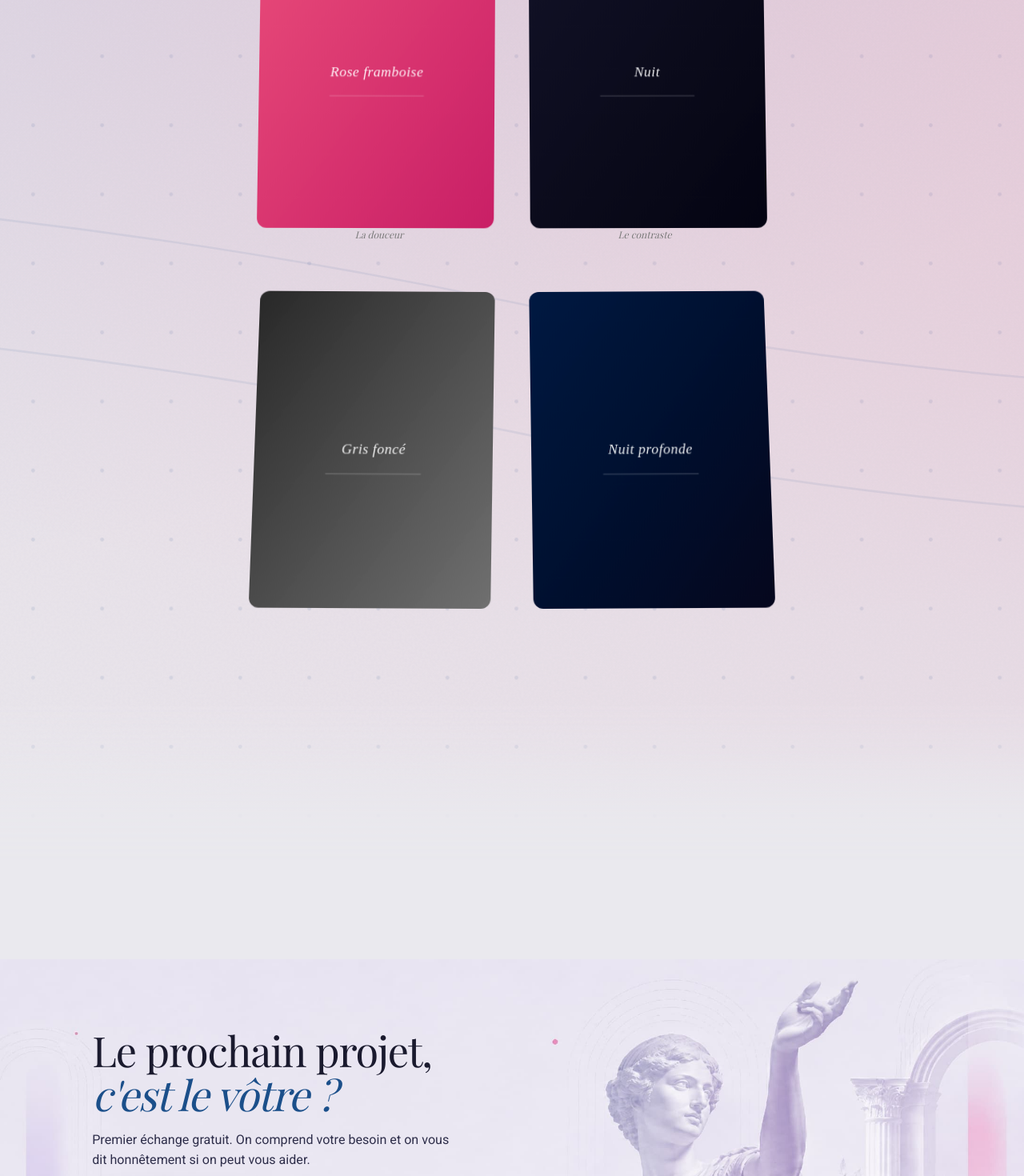
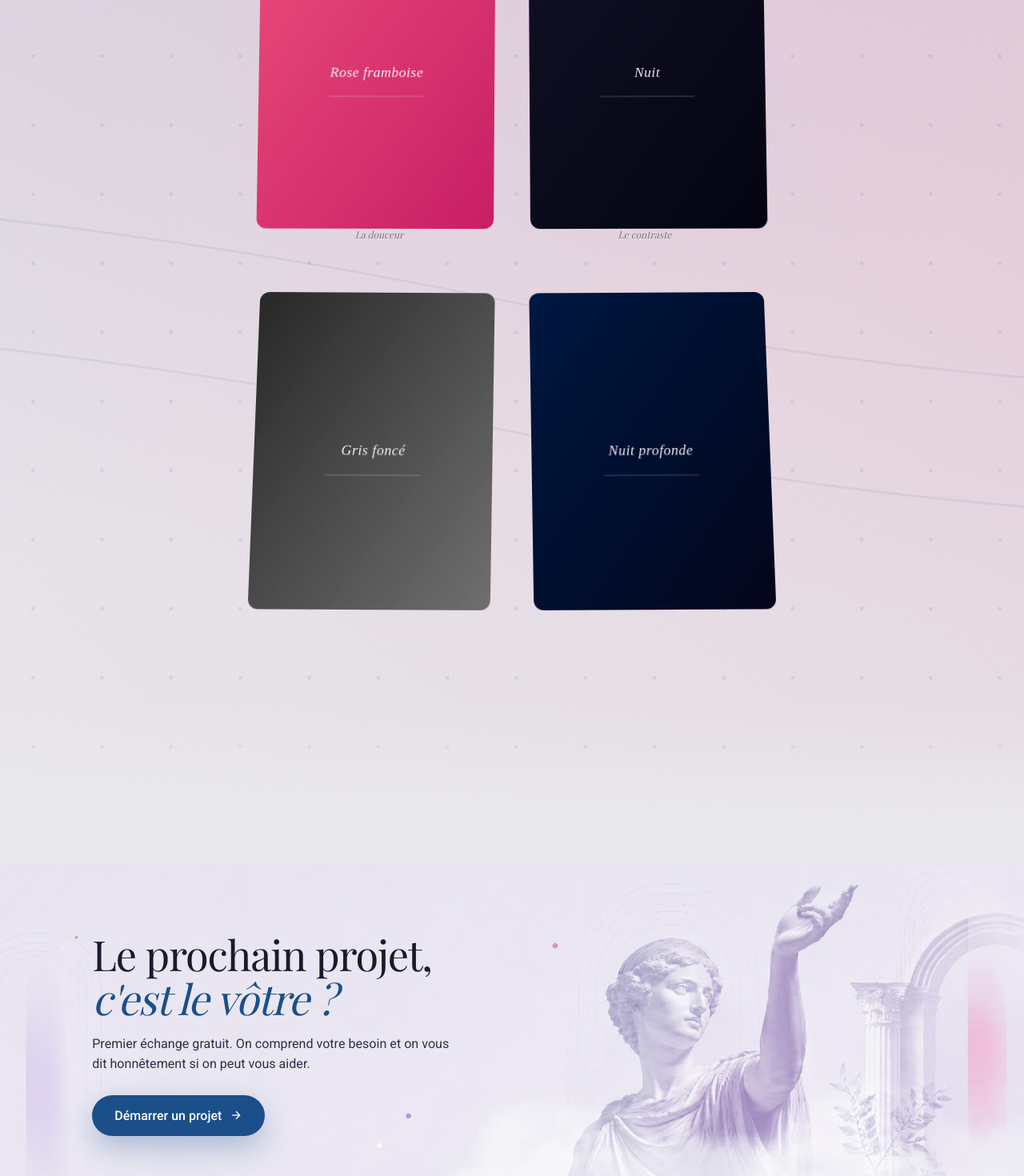
Before and after one commit to celianelevora/elevora-agency, a Next.js app: page /realisations in a window 1280 px wide. Shown: the part 5762-7232 px from the top of the page at 80% size. Built offline with nearby package versions, Linux system fonts and the light colour scheme.

Commit message:
site web

```diff
--- a/app/globals.css
+++ b/app/globals.css
@@ -3844,12 +3844,12 @@ body:has(.home-with-cinematic-footer) {
     position: relative;
     isolation: isolate;
     overflow: hidden;
-    /* MARGIN BRUTAL : -200px pour absorber largement tout espace residuel
-       (padding-bottom de wrappers, min-height, gaps, etc.) */
-    margin-bottom: -200px;
+    /* CRITIQUE : annule le padding: 120px 0 herite de section {}.
+       C'est ce padding qui creait l'ecart entre la banniere et le footer. */
+    padding: 0 !important;
+    margin-bottom: -2px;
     background-color: var(--cream);
     display: block;
-    z-index: 2;
 }
 .reali-cta-banner + footer,
 .reali-cta-banner + .site-footer {
@@ -4295,10 +4295,11 @@ body:has(.home-with-cinematic-footer) {
   width: 100%;
   aspect-ratio: 1919/820;
   background-color: #0d0d1a;
-  /* MARGIN BRUTAL : -120px en haut absorbe le padding-bottom du .page-enter
-     ou de l'<article> qui contient le FlowArt, et fait remonter la banniere
-     pour coller a la 4eme etape (rose). */
-  margin-top: -120px;
+  /* CRITIQUE : annule le padding: 120px 0 herite de section {}.
+     Et margin-top: 0 (plus de -120px) parce que c'etait juste un palliatif
+     pour absorber ce meme padding-bottom de la 4eme etape. */
+  padding: 0 !important;
+  margin-top: 0;
 }
 .methode-banner-bg {
   position: absolute;
```
